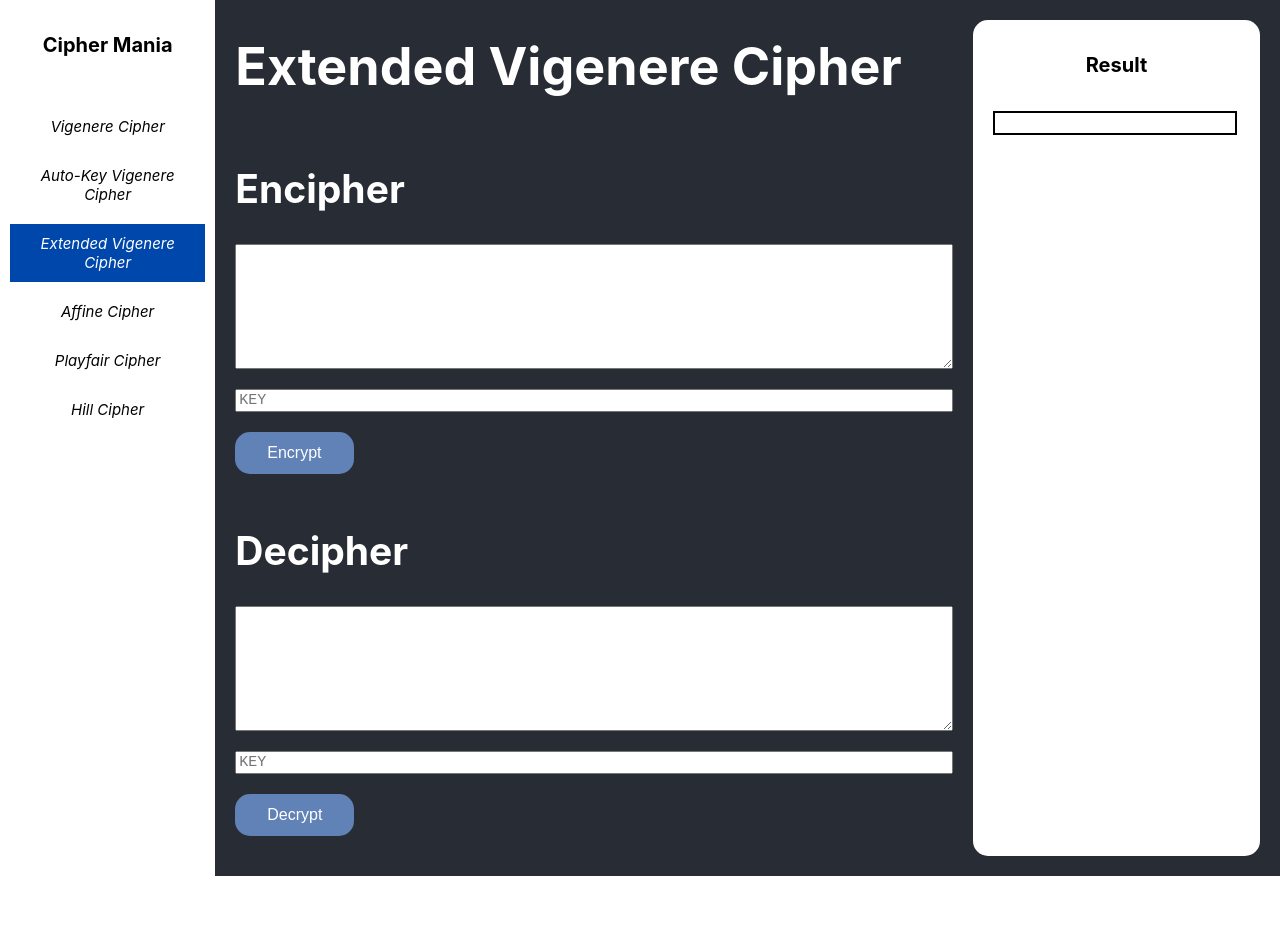
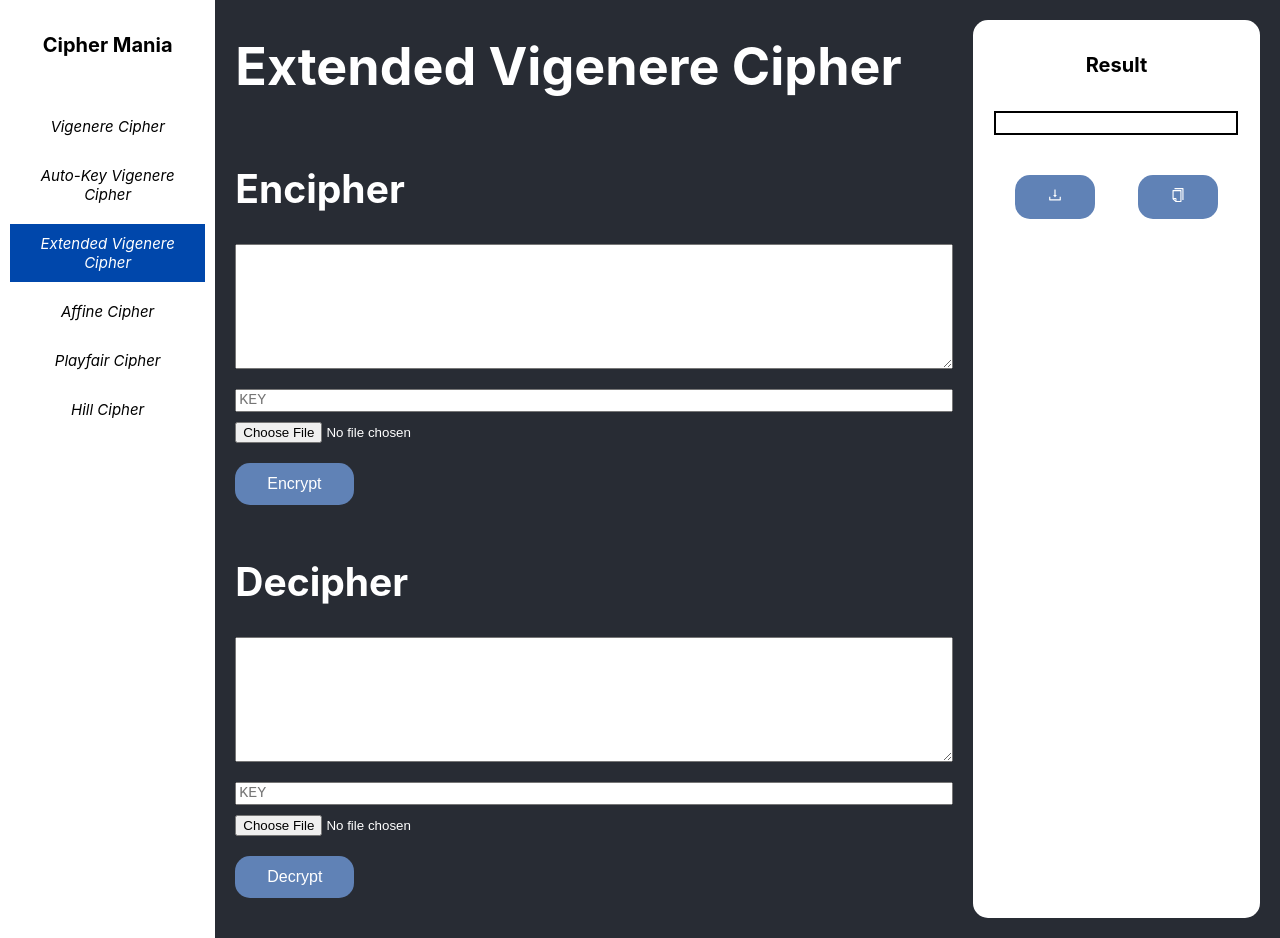
Before and after one commit to dikyrest/kripto-tugas-1, a React (Create React App) app: page /extended-vigenere-cipher in a window 1280 px wide. Before the commit the page ends 876 px from the top, so only its background shows below. Built offline with nearby package versions, Linux system fonts and the light colour scheme; the HTML template or start-up script is replaced by a standard one.

Commit message:
add copy and download button

```diff
--- a/package.json
+++ b/package.json
@@ -9,6 +9,7 @@
     "@testing-library/user-event": "^13.5.0",
     "axios": "^1.2.6",
     "react": "^18.2.0",
+    "react-copy-to-clipboard": "^5.1.0",
     "react-dom": "^18.2.0",
     "react-icons": "^4.7.1",
     "react-router-dom": "^6.8.0",
--- a/src/App.css
+++ b/src/App.css
@@ -18,6 +18,7 @@
   display: flex;
   height: auto;
   width: 40%;
+  align-items: center;
   flex-direction: column;
   background-color: white;
   border-radius: 15px;
@@ -39,6 +40,14 @@
   min-height: 20px;
   border: 2px solid black;
   margin: 20px;
+}
+
+.action-container {
+  display: flex;
+  flex-direction: row;
+  justify-content: space-evenly;
+  align-items: center;
+  width: 100%;
 }
 
 .logo {
--- a/src/components/Button.js
+++ b/src/components/Button.js
@@ -1,7 +1,7 @@
 import "../styles/Button.css";
 import axios from "axios";
 
-const Button = ({ children, endpoint, text, kunci, setResult }) => {
+const ActionButton = ({ children, endpoint, text, kunci, setResult }) => {
   console.log(text);
   const handleClick = () => {
     axios.post(endpoint, { key: kunci, text }).then((res) => {
@@ -12,4 +12,4 @@ const Button = ({ children, endpoint, text, kunci, setResult }) => {
   return <button onClick={handleClick}>{children}</button>;
 };
 
-export default Button;
+export default ActionButton;
--- /dev/null
+++ b/src/components/DownloadButton.js
@@ -0,0 +1,18 @@
+import { AiOutlineDownload } from "react-icons/ai";
+
+const DownloadButton = ({ result }) => {
+    return (
+        <button onClick={() => {
+            const element = document.createElement("a");
+            const file = new Blob([result], {type: 'text/plain'});
+            element.href = URL.createObjectURL(file);
+            element.download = "result.txt";
+            document.body.appendChild(element);
+            element.click();
+        }}>
+            <AiOutlineDownload />
+        </button>
+  );
+};
+
+export default DownloadButton;
--- a/src/components/ResultBox.js
+++ b/src/components/ResultBox.js
@@ -1,3 +1,7 @@
+import DownloadButton from "./DownloadButton";
+import { AiOutlineCopy } from "react-icons/ai";
+import { CopyToClipboard } from "react-copy-to-clipboard";
+
 const ResultBox = ({result}) => {
   return (
     <div className="result-container">
@@ -5,6 +9,12 @@ const ResultBox = ({result}) => {
       <div className="result-content" id="code">
         {result}
       </div>
+      <div className="action-container">
+        <DownloadButton text={result} />
+        <CopyToClipboard text={result} onCopy={() => {alert("Result copied to clipboard")}}>
+          <button className="copy-button"><AiOutlineCopy /></button>
+        </CopyToClipboard>
+      </div>
     </div>
   );
 };
--- a/src/pages/Extended.js
+++ b/src/pages/Extended.js
@@ -2,15 +2,38 @@ import Sidebar from "../components/Sidebar";
 import TextBox from "../components/TextBox";
 import Button from "../components/Button";
 import InputBox from "../components/InputBox";
+import InputFile from "../components/InputFile";
 import ResultBox from "../components/ResultBox";
-import { useState } from "react";
+import { useEffect, useState } from "react";
 
 const Extended = () => {
     const [encryptKey, setEncryptKey] = useState("");
     const [decryptKey, setDecryptKey] = useState("");
     const [plainText, setPlainText] = useState("");
     const [cipherText, setCipherText] = useState("");
+    const [PlainTextFile, setPlainTextFile] = useState(null);
+    const [CipherTextFile, setCipherTextFile] = useState(null);
     const [result, setResult] = useState("");
+
+    useEffect(() => {
+        if (PlainTextFile) {
+            const reader = new FileReader();
+            reader.onload = (e) => {
+                setPlainText(e.target.result);
+            }
+            reader.readAsText(PlainTextFile);
+        }
+    }, [PlainTextFile]);
+
+    useEffect(() => {
+        if (CipherTextFile) {
+            const reader = new FileReader();
+            reader.onload = (e) => {
+                setCipherText(e.target.result);
+            }
+            reader.readAsText(CipherTextFile);
+        }
+    }, [CipherTextFile]);
 
     return (
         <div className="App">
@@ -31,6 +54,7 @@ const Extended = () => {
                             placeholder={"Key"}
                         />
                     </div>
+                    <InputFile setInput={setPlainTextFile} />
                     <Button
                         endpoint={"/extended/encrypt"}
                         kunci={encryptKey}
@@ -51,6 +75,7 @@ const Extended = () => {
                             placeholder={"Key"}
                         />
                     </div>
+                    <InputFile setInput={setCipherTextFile} />
                     <Button
                         endpoint={"/extended/decrypt"}
                         kunci={decryptKey}
--- a/src/pages/Playfair.js
+++ b/src/pages/Playfair.js
@@ -2,17 +2,41 @@ import Sidebar from "../components/Sidebar";
 import TextBox from "../components/TextBox";
 import Button from "../components/Button";
 import InputMatrix from "../components/InputMatrix";
+import InputFile from "../components/InputFile";
 import ResultBox from "../components/ResultBox";
-import { useState } from "react";
+import { useEffect, useState } from "react";
 
 const Playfair = () => {
     const [plainText, setPlainText] = useState("");
     const [cipherText, setCipherText] = useState("");
     const [matrixDecrypt, setMatrixDecrypt] = useState([[0,0,0,0,0], [0,0,0,0,0], [0,0,0,0,0], [0,0,0,0,0], [0,0,0,0,0]]);
     const [matrixEncrypt, setMatrixEncrypt] = useState([[0,0,0,0,0], [0,0,0,0,0], [0,0,0,0,0], [0,0,0,0,0], [0,0,0,0,0]]);
+    const [PlainTextFile, setPlainTextFile] = useState(null);
+    const [CipherTextFile, setCipherTextFile] = useState(null);
     const [result, setResult] = useState("");
 
     console.log(matrixEncrypt);
+
+    useEffect(() => {
+        if (PlainTextFile) {
+            // read file as binary string
+            const reader = new FileReader();
+            reader.onload = (e) => {
+                setPlainText(e.target.result);
+            }
+            reader.readAsText(PlainTextFile);
+        }
+    }, [PlainTextFile]);
+
+    useEffect(() => {
+        if (CipherTextFile) {
+            const reader = new FileReader();
+            reader.onload = (e) => {
+                setCipherText(e.target.result);
+            }
+            reader.readAsText(CipherTextFile);
+        }
+    }, [CipherTextFile]);
 
     return (
         <div className="App">
@@ -31,6 +55,7 @@ const Playfair = () => {
                             setMatrix={setMatrixEncrypt}
                         />
                     </div>
+                    <InputFile setInput={setPlainTextFile} />
                     <Button
                         endpoint={"/playfair/encrypt"}
                         text={plainText}
@@ -49,6 +74,7 @@ const Playfair = () => {
                             setMatrix={setMatrixDecrypt}
                         />
                     </div>
+                    <InputFile setInput={setCipherTextFile} />
                     <Button
                         endpoint={"/playfair/decrypt"}
                         text={cipherText}
```
Also changed, not shown: 1 other file (tests, documents, lock files or other folders).
